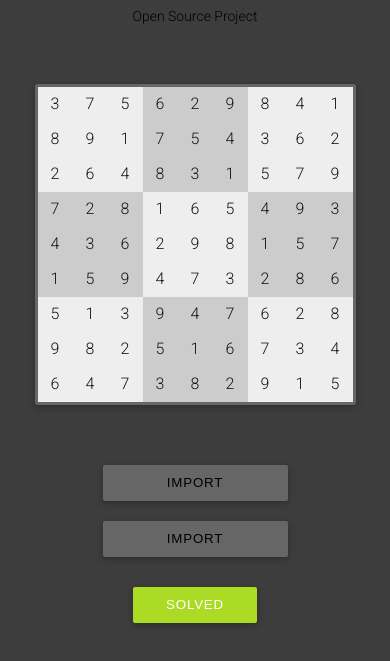
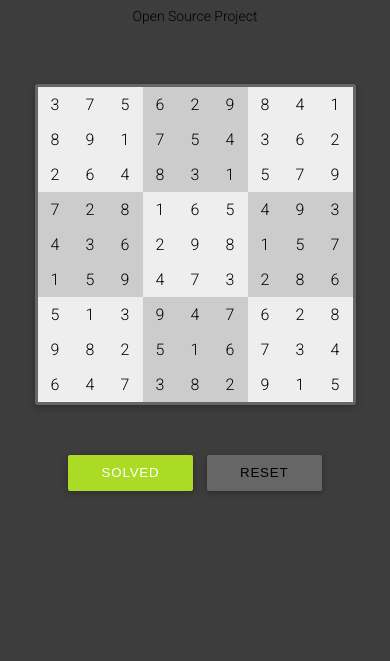
Before and after one commit to ukupat/sudoku-solver, a website: page index.html in a window 390 px wide. Both pictures are taken after a click on the button "SOLVE". Shown: the part 77-738 px from the top of the page. Drawn offline with Linux system fonts and the light colour scheme.

Commit message:
Removed custom regions

```diff
--- a/demo/demo.js
+++ b/demo/demo.js
@@ -3,19 +3,6 @@
 
 var SudokuSolverDemo = (function () {
 	'use strict';
-
-	function readFile(filePath, field, onLoadCallback) {
-		if (!filePath.files || !filePath.files[0]) {
-			console.error('File is missing -> ' + field);
-			return false;
-		}
-		var reader = new FileReader();
-
-		reader.onload = onLoadCallback;
-		reader.readAsText(filePath.files[0]);
-
-		return true;
-	}
 
 	function parseInput(data) {
 		try {
@@ -45,13 +32,53 @@ var SudokuSolverDemo = (function () {
 	function drawBoard(table) {
 		for (var i = 0; i < 9; i ++) {
 			for (var j = 0; j < 9; j ++) {
-				if (table[i][j] === 0) {
-					document.getElementById('field-' + i + '-' + j).innerHTML = '<span class="missing">?</span>';
-				} else {
-					document.getElementById('field-' + i + '-' + j).innerHTML = table[i][j];
+				if (table[i][j] !== 0) {
+					document.getElementById('field-' + i + '-' + j).value = table[i][j];
 				}
 			}
 		}
+	}
+
+	function addInputListeners() {
+		var inputs = document.getElementsByClassName('field');
+
+		for (var i = 0; i < inputs.length; i ++) {
+			inputs[i].addEventListener('keypress', inputListener);
+		}
+	}
+
+	function inputListener(e) {
+		e.preventDefault();
+
+		if (isValidInput(e)) {
+			this.value = String.fromCharCode(e.which);
+		} else {
+			this.value = '';
+		}
+	}
+
+	function isValidInput(event) {
+		return event.charCode > 48 && event.charCode < 58;
+	}
+
+	function getSudokuTable() {
+		var ret = [];
+		var value;
+
+		for (var i = 0; i < 9; i ++) {
+			ret.push([]);
+
+			for (var j = 0; j < 9; j ++) {
+				value = document.getElementById('field-' + i + '-' + j).value;
+
+				if (value !== '') {
+					ret[i][j] = parseInt(value);
+				} else {
+					ret[i][j] = 0;
+				}
+			}
+		}
+		return ret;
 	}
 
 	function sayJee() {
@@ -73,12 +100,19 @@ var SudokuSolverDemo = (function () {
 		document.getElementById('solve-btn').className = '';
 	}
 
+	function resetBoard() {
+		var inputs = document.getElementsByClassName('field');
+
+		for (var i = 0; i < inputs.length; i ++) {
+			inputs[i].value = '';
+		}
+	}
+
 	return {
 		sudokuTable: [],
-		regions: [],
 
 		init: function () {
-			this.sudokuTable = parseInput(
+			var sudokuTable = parseInput(
 				'- - 5 - 2 - 8 4 -\n' +
 				'8 9 - 7 5 - - - -\n' +
 				'- - 4 - - - 5 - 9\n' +
@@ -89,55 +123,17 @@ var SudokuSolverDemo = (function () {
 				'- - - - 1 6 - 3 4\n' +
 				'- 4 7 - 8 - 9 - -\n'
 			);
-			this.regions = parseInput(
-				'1 1 1 2 2 2 3 3 3\n' +
-				'1 1 1 2 2 2 3 3 3\n' +
-				'1 1 1 2 2 2 3 3 3\n' +
-				'4 4 4 5 5 5 6 6 6\n' +
-				'4 4 4 5 5 5 6 6 6\n' +
-				'4 4 4 5 5 5 6 6 6\n' +
-				'7 7 7 8 8 8 9 9 9\n' +
-				'7 7 7 8 8 8 9 9 9\n' +
-				'7 7 7 8 8 8 9 9 9\n'
-			);
-			drawBoard(this.sudokuTable);
-		},
-
-		readSudokuTable: function (filePath) {
-			var self = this;
-
-			readFile(filePath, 'sudoku table', function (e) {
-				var sudoku = parseInput(e.target.result);
-
-				if (sudoku) {
-					self.sudokuTable = sudoku;
-					drawBoard(self.sudokuTable);
-					resetBtn();
-				} else {
-					sayError();
-				}
-			});
-		},
-
-		readRegions: function (filePath) {
-			var self = this;
-
-			readFile(filePath, 'regions', function (e) {
-				var regions = parseInput(e.target.result);
-
-				if (regions) {
-					self.regions = parseInput(e.target.result);
-					resetBtn();
-				} else {
-					sayError();
-				}
-			});
+			drawBoard(sudokuTable);
+			addInputListeners();
 		},
 
 		solve: function () {
 			try {
-				var sudokuSolver = new SudokuSolver(this.sudokuTable, this.regions);
+				var sudokuSolver = new SudokuSolver(getSudokuTable());
+
+				console.time('Solving sudoku took');
 				var solution = sudokuSolver.solve();
+				console.timeEnd('Solving sudoku took');
 
 				if (solution) {
 					drawBoard(solution);
@@ -149,6 +145,11 @@ var SudokuSolverDemo = (function () {
 				console.error('Something went wrong while solving Sudoku: ' + e.message);
 				sayError();
 			}
+		},
+
+		reset: function () {
+			resetBtn();
+			resetBoard();
 		}
 	};
 }());
--- a/demo/demo.scss
+++ b/demo/demo.scss
@@ -99,16 +99,35 @@ main {
     box-sizing: border-box;
     width: 50px;
     height: 50px;
-    padding-top: 15px;
 
+    border: 0;
+    background: none;
+
+    font-family: inherit;
     font-size: 18px;
+    outline: none;
     text-align: center;
 
     @media (max-width: 520px) {
       width: 35px;
       height: 35px;
-      padding-top: 7px;
       font-size: 16px;
+    }
+
+    &:focus::-webkit-input-placeholder {
+      color: transparent;
+    }
+
+    &:focus:-moz-placeholder {
+      color: transparent;
+    }
+
+    &:focus::-moz-placeholder {
+      color: transparent;
+    }
+
+    &:focus:-ms-input-placeholder {
+      color: transparent;
     }
 
     .missing {
@@ -167,26 +186,9 @@ main {
     }
   }
 
-  .file-upload-btn {
-    position: relative;
-    overflow: hidden;
-
-    width: 185px;
-    margin: 10px 0;
+  .reset-btn {
+    margin-left: 10px;
     color: #000;
     background: #666;
-
-    .file-input {
-      position: absolute;
-      top: 0;
-      right: 0;
-      opacity: 0;
-      width: 185px;
-      height: 35px;
-      margin: 0;
-      padding: 0;
-      cursor: pointer;
-      filter: alpha(opacity=0);
-    }
   }
 }
--- a/index.html
+++ b/index.html
@@ -19,121 +19,111 @@
 <main>
 	<section class="board">
 		<div class="region">
-			<div id="field-0-0" class="field"></div>
-			<div id="field-0-1" class="field"></div>
-			<div id="field-0-2" class="field"></div>
-			<div id="field-1-0" class="field"></div>
-			<div id="field-1-1" class="field"></div>
-			<div id="field-1-2" class="field"></div>
-			<div id="field-2-0" class="field"></div>
-			<div id="field-2-1" class="field"></div>
-			<div id="field-2-2" class="field"></div>
+			<input type="text" id="field-0-0" class="field" placeholder="?"/>
+			<input type="text" id="field-0-1" class="field" placeholder="?"/>
+			<input type="text" id="field-0-2" class="field" placeholder="?"/>
+			<input type="text" id="field-1-0" class="field" placeholder="?"/>
+			<input type="text" id="field-1-1" class="field" placeholder="?"/>
+			<input type="text" id="field-1-2" class="field" placeholder="?"/>
+			<input type="text" id="field-2-0" class="field" placeholder="?"/>
+			<input type="text" id="field-2-1" class="field" placeholder="?"/>
+			<input type="text" id="field-2-2" class="field" placeholder="?"/>
 		</div>
 		<div class="region">
-			<div id="field-0-3" class="field"></div>
-			<div id="field-0-4" class="field"></div>
-			<div id="field-0-5" class="field"></div>
-			<div id="field-1-3" class="field"></div>
-			<div id="field-1-4" class="field"></div>
-			<div id="field-1-5" class="field"></div>
-			<div id="field-2-3" class="field"></div>
-			<div id="field-2-4" class="field"></div>
-			<div id="field-2-5" class="field"></div>
+			<input type="text" id="field-0-3" class="field" placeholder="?"/>
+			<input type="text" id="field-0-4" class="field" placeholder="?"/>
+			<input type="text" id="field-0-5" class="field" placeholder="?"/>
+			<input type="text" id="field-1-3" class="field" placeholder="?"/>
+			<input type="text" id="field-1-4" class="field" placeholder="?"/>
+			<input type="text" id="field-1-5" class="field" placeholder="?"/>
+			<input type="text" id="field-2-3" class="field" placeholder="?"/>
+			<input type="text" id="field-2-4" class="field" placeholder="?"/>
+			<input type="text" id="field-2-5" class="field" placeholder="?"/>
 		</div>
 		<div class="region">
-			<div id="field-0-6" class="field"></div>
-			<div id="field-0-7" class="field"></div>
-			<div id="field-0-8" class="field"></div>
-			<div id="field-1-6" class="field"></div>
-			<div id="field-1-7" class="field"></div>
-			<div id="field-1-8" class="field"></div>
-			<div id="field-2-6" class="field"></div>
-			<div id="field-2-7" class="field"></div>
-			<div id="field-2-8" class="field"></div>
+			<input type="text" id="field-0-6" class="field" placeholder="?"/>
+			<input type="text" id="field-0-7" class="field" placeholder="?"/>
+			<input type="text" id="field-0-8" class="field" placeholder="?"/>
+			<input type="text" id="field-1-6" class="field" placeholder="?"/>
+			<input type="text" id="field-1-7" class="field" placeholder="?"/>
+			<input type="text" id="field-1-8" class="field" placeholder="?"/>
+			<input type="text" id="field-2-6" class="field" placeholder="?"/>
+			<input type="text" id="field-2-7" class="field" placeholder="?"/>
+			<input type="text" id="field-2-8" class="field" placeholder="?"/>
 		</div>
 
 		<div class="region">
-			<div id="field-3-0" class="field"></div>
-			<div id="field-3-1" class="field"></div>
-			<div id="field-3-2" class="field"></div>
-			<div id="field-4-0" class="field"></div>
-			<div id="field-4-1" class="field"></div>
-			<div id="field-4-2" class="field"></div>
-			<div id="field-5-0" class="field"></div>
-			<div id="field-5-1" class="field"></div>
-			<div id="field-5-2" class="field"></div>
+			<input type="text" id="field-3-0" class="field" placeholder="?"/>
+			<input type="text" id="field-3-1" class="field" placeholder="?"/>
+			<input type="text" id="field-3-2" class="field" placeholder="?"/>
+			<input type="text" id="field-4-0" class="field" placeholder="?"/>
+			<input type="text" id="field-4-1" class="field" placeholder="?"/>
+			<input type="text" id="field-4-2" class="field" placeholder="?"/>
+			<input type="text" id="field-5-0" class="field" placeholder="?"/>
+			<input type="text" id="field-5-1" class="field" placeholder="?"/>
+			<input type="text" id="field-5-2" class="field" placeholder="?"/>
 		</div>
 		<div class="region">
-			<div id="field-3-3" class="field"></div>
-			<div id="field-3-4" class="field"></div>
-			<div id="field-3-5" class="field"></div>
-			<div id="field-4-3" class="field"></div>
-			<div id="field-4-4" class="field"></div>
-			<div id="field-4-5" class="field"></div>
-			<div id="field-5-3" class="field"></div>
-			<div id="field-5-4" class="field"></div>
-			<div id="field-5-5" class="field"></div>
+			<input type="text" id="field-3-3" class="field" placeholder="?"/>
+			<input type="text" id="field-3-4" class="field" placeholder="?"/>
+			<input type="text" id="field-3-5" class="field" placeholder="?"/>
+			<input type="text" id="field-4-3" class="field" placeholder="?"/>
+			<input type="text" id="field-4-4" class="field" placeholder="?"/>
+			<input type="text" id="field-4-5" class="field" placeholder="?"/>
+			<input type="text" id="field-5-3" class="field" placeholder="?"/>
+			<input type="text" id="field-5-4" class="field" placeholder="?"/>
+			<input type="text" id="field-5-5" class="field" placeholder="?"/>
 		</div>
 		<div class="region">
-			<div id="field-3-6" class="field"></div>
-			<div id="field-3-7" class="field"></div>
-			<div id="field-3-8" class="field"></div>
-			<div id="field-4-6" class="field"></div>
-			<div id="field-4-7" class="field"></div>
-			<div id="field-4-8" class="field"></div>
-			<div id="field-5-6" class="field"></div>
-			<div id="field-5-7" class="field"></div>
-			<div id="field-5-8" class="field"></div>
+			<input type="text" id="field-3-6" class="field" placeholder="?"/>
+			<input type="text" id="field-3-7" class="field" placeholder="?"/>
+			<input type="text" id="field-3-8" class="field" placeholder="?"/>
+			<input type="text" id="field-4-6" class="field" placeholder="?"/>
+			<input type="text" id="field-4-7" class="field" placeholder="?"/>
+			<input type="text" id="field-4-8" class="field" placeholder="?"/>
+			<input type="text" id="field-5-6" class="field" placeholder="?"/>
+			<input type="text" id="field-5-7" class="field" placeholder="?"/>
+			<input type="text" id="field-5-8" class="field" placeholder="?"/>
 		</div>
 
 		<div class="region">
-			<div id="field-6-0" class="field"></div>
-			<div id="field-6-1" class="field"></div>
-			<div id="field-6-2" class="field"></div>
-			<div id="field-7-0" class="field"></div>
-			<div id="field-7-1" class="field"></div>
-			<div id="field-7-2" class="field"></div>
-			<div id="field-8-0" class="field"></div>
-			<div id="field-8-1" class="field"></div>
-			<div id="field-8-2" class="field"></div>
+			<input type="text" id="field-6-0" class="field" placeholder="?"/>
+			<input type="text" id="field-6-1" class="field" placeholder="?"/>
+			<input type="text" id="field-6-2" class="field" placeholder="?"/>
+			<input type="text" id="field-7-0" class="field" placeholder="?"/>
+			<input type="text" id="field-7-1" class="field" placeholder="?"/>
+			<input type="text" id="field-7-2" class="field" placeholder="?"/>
+			<input type="text" id="field-8-0" class="field" placeholder="?"/>
+			<input type="text" id="field-8-1" class="field" placeholder="?"/>
+			<input type="text" id="field-8-2" class="field" placeholder="?"/>
 		</div>
 		<div class="region">
-			<div id="field-6-3" class="field"></div>
-			<div id="field-6-4" class="field"></div>
-			<div id="field-6-5" class="field"></div>
-			<div id="field-7-3" class="field"></div>
-			<div id="field-7-4" class="field"></div>
-			<div id="field-7-5" class="field"></div>
-			<div id="field-8-3" class="field"></div>
-			<div id="field-8-4" class="field"></div>
-			<div id="field-8-5" class="field"></div>
+			<input type="text" id="field-6-3" class="field" placeholder="?"/>
+			<input type="text" id="field-6-4" class="field" placeholder="?"/>
+			<input type="text" id="field-6-5" class="field" placeholder="?"/>
+			<input type="text" id="field-7-3" class="field" placeholder="?"/>
+			<input type="text" id="field-7-4" class="field" placeholder="?"/>
+			<input type="text" id="field-7-5" class="field" placeholder="?"/>
+			<input type="text" id="field-8-3" class="field" placeholder="?"/>
+			<input type="text" id="field-8-4" class="field" placeholder="?"/>
+			<input type="text" id="field-8-5" class="field" placeholder="?"/>
 		</div>
 		<div class="region">
-			<div id="field-6-6" class="field"></div>
-			<div id="field-6-7" class="field"></div>
-			<div id="field-6-8" class="field"></div>
-			<div id="field-7-6" class="field"></div>
-			<div id="field-7-7" class="field"></div>
-			<div id="field-7-8" class="field"></div>
-			<div id="field-8-6" class="field"></div>
-			<div id="field-8-7" class="field"></div>
-			<div id="field-8-8" class="field"></div>
+			<input type="text" id="field-6-6" class="field" placeholder="?"/>
+			<input type="text" id="field-6-7" class="field" placeholder="?"/>
+			<input type="text" id="field-6-8" class="field" placeholder="?"/>
+			<input type="text" id="field-7-6" class="field" placeholder="?"/>
+			<input type="text" id="field-7-7" class="field" placeholder="?"/>
+			<input type="text" id="field-7-8" class="field" placeholder="?"/>
+			<input type="text" id="field-8-6" class="field" placeholder="?"/>
+			<input type="text" id="field-8-7" class="field" placeholder="?"/>
+			<input type="text" id="field-8-8" class="field" placeholder="?"/>
 		</div>
 	</section>
 
 	<section class="inputs">
-		<div class="file-inputs">
-			<button class="file-upload-btn">
-				Import Sudoku file
-				<input type="file" class="file-input" onchange="SudokuSolverDemo.readSudokuTable(this)"/>
-			</button>
-			<button class="file-upload-btn">
-				Import Regions file
-				<input type="file" class="file-input" onchange="SudokuSolverDemo.readRegions(this)"/>
-			</button>
-		</div>
-
 		<button id="solve-btn" onclick="SudokuSolverDemo.solve()">Solve</button>
+		<button class="reset-btn" onclick="SudokuSolverDemo.reset()">Reset</button>
 	</section>
 </main>
 
--- a/src/sudoku-solver.js
+++ b/src/sudoku-solver.js
@@ -1,8 +1,6 @@
 var SudokuSolver = (function () {
-    function SudokuSolver(table, regionPos) {
+    function SudokuSolver(table) {
         this.table = table;
-        this.regionPos = regionPos;
-        this.regions = {};
     }
     /**
      * Public function for solving the sudoku from the upper left corner
@@ -52,7 +50,7 @@ var SudokuSolver = (function () {
         this.table[row][column] = 0;
     };
     SudokuSolver.prototype.addNumber = function (number, row, column) {
-        if (this.isValidForColumn(number, column) && this.isValidForRow(number, row) && this.isValidForRegion(number, row, column)) {
+        if (this.isValidForColumn(number, column) && this.isValidForRow(number, row) && this.isValidForZone(number, row, column)) {
             this.table[row][column] = number;
             return true;
         }
@@ -70,21 +68,13 @@ var SudokuSolver = (function () {
                 return false;
         return true;
     };
-    // TODO can be optimised
-    SudokuSolver.prototype.isValidForRegion = function (number, row, column) {
-        for (var i = 1; i < 10; i++)
-            this.regions[i] = [];
-        this.regions[this.regionPos[row][column]].push(number);
-        for (var i = 0; i < 9; i++) {
-            for (var j = 0; j < 9; j++) {
-                if (this.regions[this.regionPos[i][j]].indexOf(this.table[i][j]) !== -1) {
+    SudokuSolver.prototype.isValidForZone = function (number, row, column) {
+        var zoneRow = Math.floor(row / 3) * 3;
+        var zoneColumn = Math.floor(column / 3) * 3;
+        for (var i = zoneRow; i < zoneRow + 3; i++)
+            for (var j = zoneColumn; j < zoneColumn + 3; j++)
+                if (this.table[i][j] === number)
                     return false;
-                }
-                if (this.table[i][j] !== 0) {
-                    this.regions[this.regionPos[i][j]].push(this.table[i][j]);
-                }
-            }
-        }
         return true;
     };
     SudokuSolver.prototype.wasSolved = function () {
```
Also changed, not shown: demo/demo.css, 2 other files.
